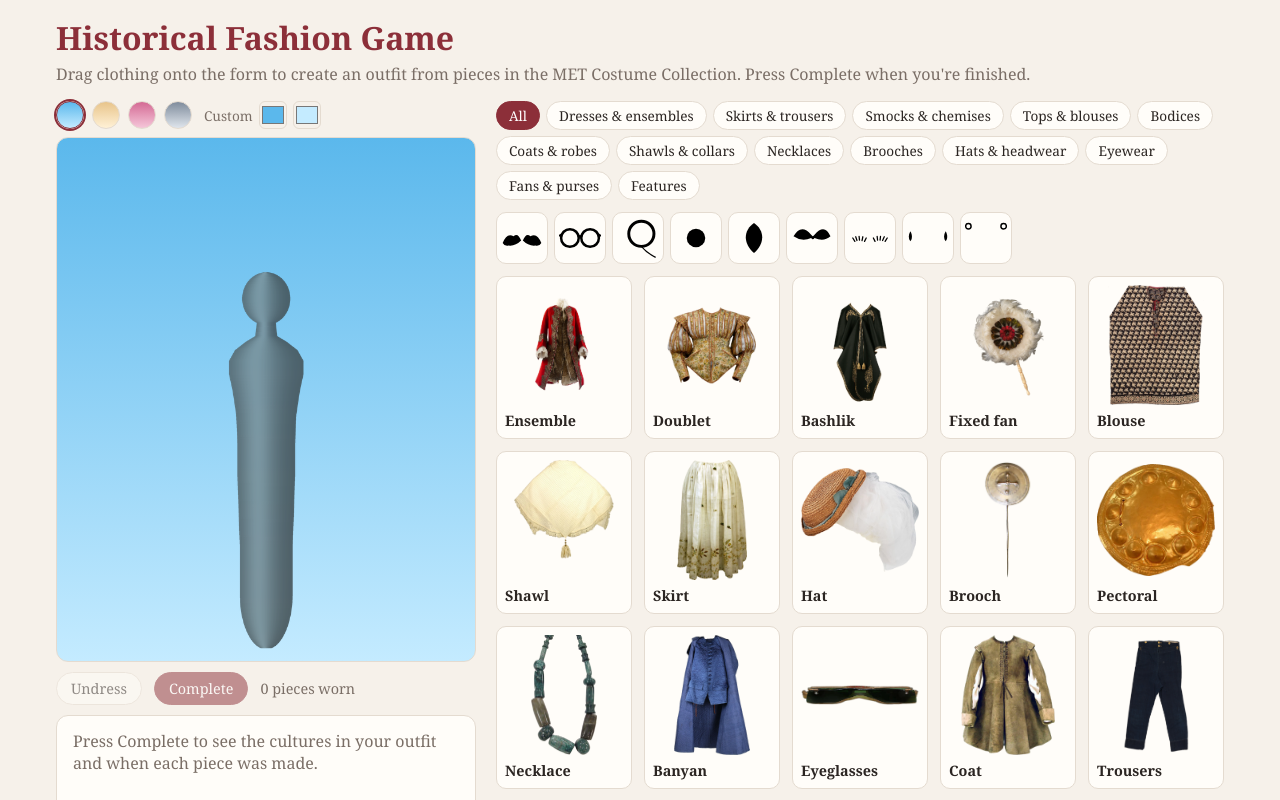
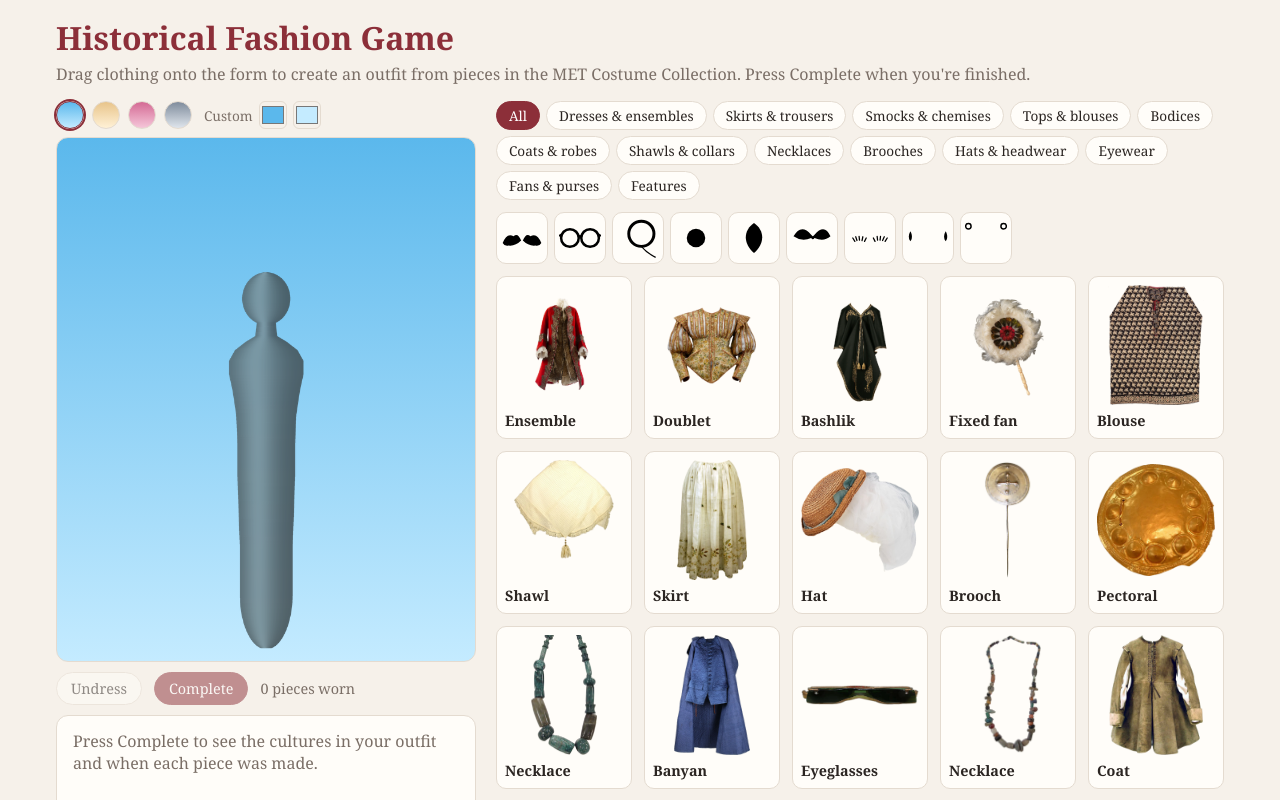
Before and after one commit to L67fr/Fashion-History-Game-, a React (Vite) app: page / in a window 1280 px wide. Shown: the top 800 px of the page. Built offline with nearby package versions, Linux system fonts and the light colour scheme.

Commit message:
Add the Persian necklace as a neck piece

```diff
--- a/src/clothes.js
+++ b/src/clothes.js
@@ -33,6 +33,7 @@ export const CLOTHES = [
   { id: 'necklace-costa-rican', title: 'Necklace', date: '500 BCE–900 CE', culture: 'Indigenous American (Costa Rican)', group: 'Indigenous Costa Rican', region: 'Americas', year: 200, medium: 'jade', slot: 'neck', fit: { top: 17, h: 20, cx: 50 }, url: met(141757) },
   { id: 'banyan-chinese', title: 'Banyan', date: '1760–70', culture: 'Chinese', group: 'Chinese', region: 'Asia', year: 1765, medium: 'silk, linen', slot: 'outer', url: met(139667) },
   { id: 'eyeglasses-japanese', title: 'Eyeglasses', date: '1930–59', culture: 'Japanese', group: 'Japanese', region: 'Asia', year: 1945, medium: 'plastic, metal, glass', slot: 'eyewear', url: met(104739) },
+  { id: 'necklace-persian', title: 'Necklace', date: '12th century BCE–CE 20th century', culture: 'Persian', group: 'Persian', region: 'Asia', year: 500, medium: 'stone, glass', slot: 'neck', url: met(141680) },
   { id: 'coat-british', title: 'Coat', date: '1630–40', culture: 'British', group: 'British', region: 'Europe', year: 1635, medium: 'leather', slot: 'outer', fit: { top: 18, h: 46, cx: 51 }, url: met(81556) },
   { id: 'trousers-american', title: 'Trousers', date: '1800–1830', culture: 'American', group: 'American', region: 'Americas', year: 1815, medium: 'cotton, linen', slot: 'bottom', fit: { top: 44, h: 54, cx: 49.5, scaleX: 0.85 }, url: met(911443) },
   { id: 'hakama-japanese', title: 'Trousers ("hakama") associated with Kyogen', date: 'late 19th century', culture: 'Japan', group: 'Japanese', region: 'Asia', year: 1875, medium: 'hemp', slot: 'bottom', fit: { top: 44, h: 68 }, url: met(44633) },
--- a/src/regions.js
+++ b/src/regions.js
@@ -7,6 +7,7 @@ export const GROUP_COUNTRIES = {
   'Belgian': ['056'],
   'Brazilian': ['076'],
   'Chinese': ['156'],
+  'Persian': ['364'],
   'British': ['826'],
   'European': EUROPE,
   'French': ['250'],
```
Also changed, not shown: public/clothes/necklace-persian.png (added).
